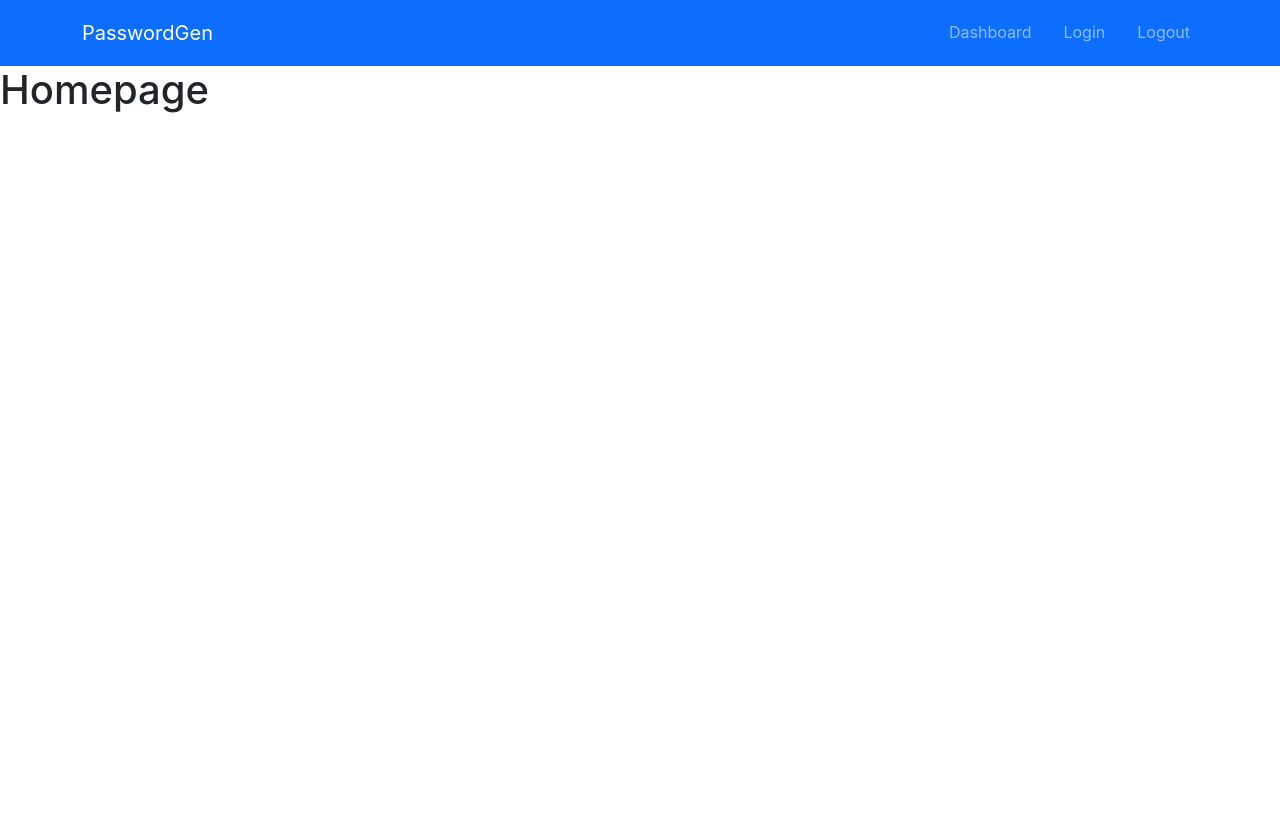
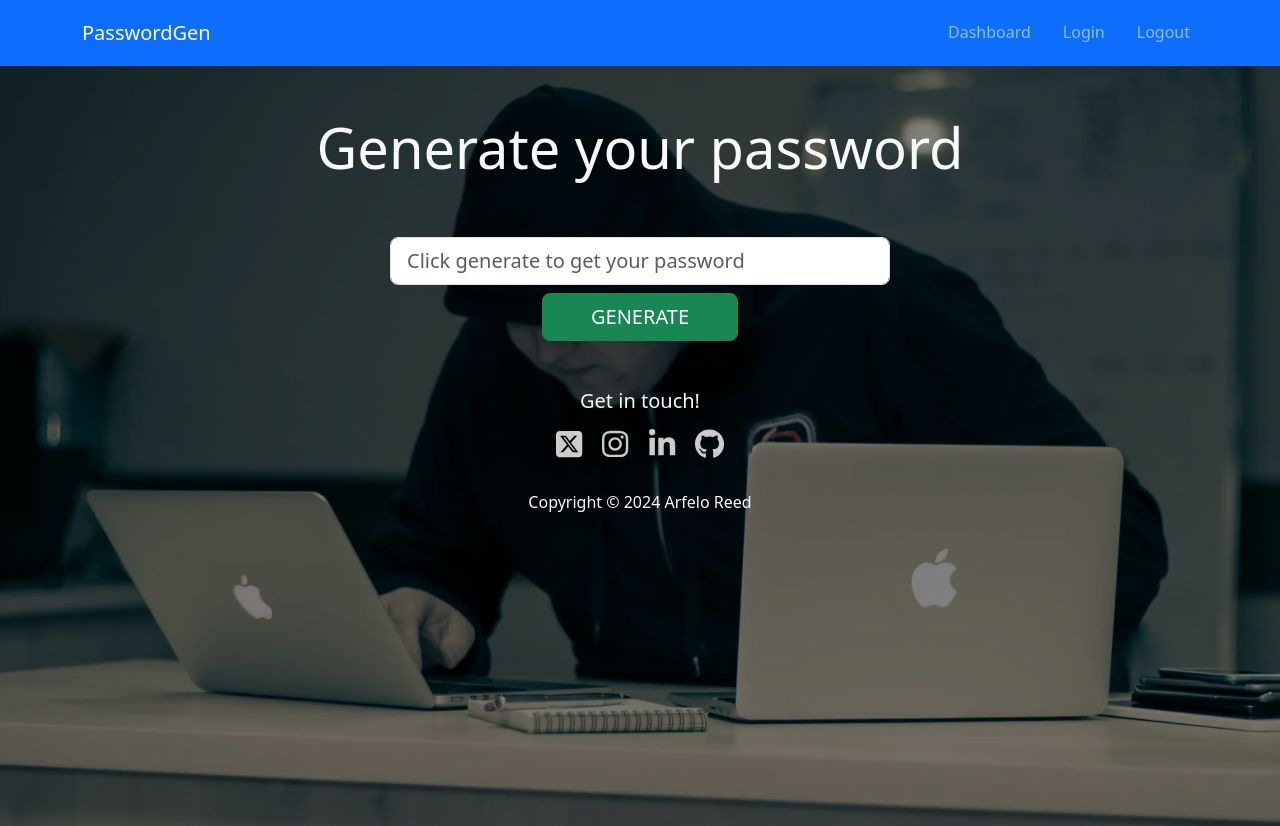
Before and after one commit to arfeloreed/passwordGen-web, a React (Create React App) app in the folder client/: page / in a window 1280 px wide. Before the commit the page ends 800 px from the top, so only its background shows below. Built offline with nearby package versions, Linux system fonts and the light colour scheme.

Commit message:
second commit

```diff
--- a/client/package.json
+++ b/client/package.json
@@ -3,6 +3,9 @@
   "version": "0.1.0",
   "private": true,
   "dependencies": {
+    "@fortawesome/fontawesome-svg-core": "^6.5.2",
+    "@fortawesome/free-brands-svg-icons": "^6.5.2",
+    "@fortawesome/react-fontawesome": "^0.2.2",
     "@react-oauth/google": "^0.12.1",
     "@testing-library/jest-dom": "^5.17.0",
     "@testing-library/react": "^13.4.0",
--- /dev/null
+++ b/client/src/assets/styles/_home.scss
@@ -0,0 +1,19 @@
+#homeCon {
+  background: url("../images/home.webp");
+  min-height: 95vh;
+  background-position: center;
+  background-size: cover;
+  position: relative;
+
+  &::before {
+    content: "";
+    width: 100%;
+    height: 100%;
+    background-color: #000;
+    position: absolute;
+    top: 0;
+    left: 0;
+    opacity: 0.5;
+    z-index: 0;
+  }
+}
--- a/client/src/assets/styles/index.scss
+++ b/client/src/assets/styles/index.scss
@@ -1,13 +1,28 @@
-body {
-  margin: 0;
-  font-family: -apple-system, BlinkMacSystemFont, 'Segoe UI', 'Roboto', 'Oxygen',
-    'Ubuntu', 'Cantarell', 'Fira Sans', 'Droid Sans', 'Helvetica Neue',
-    sans-serif;
-  -webkit-font-smoothing: antialiased;
-  -moz-osx-font-smoothing: grayscale;
+@import "_home";
+
+.genpassBlock {
+  width: 100%;
+  max-width: 500px;
 }
 
-code {
-  font-family: source-code-pro, Menlo, Monaco, Consolas, 'Courier New',
-    monospace;
+.socials {
+  a {
+    font-size: 30px;
+    text-decoration: none;
+    margin: 0 10px;
+    color: #ccc;
+    transition: all 0.3s ease;
+
+    svg {
+      transition: all 0.3s ease;
+    }
+
+    &:hover {
+      color: green;
+
+      svg {
+        transform: translateY(-10px);
+      }
+    }
+  }
 }
--- /dev/null
+++ b/client/src/components/GenPass.jsx
@@ -0,0 +1,37 @@
+import React, { useState } from "react";
+
+function GenPass() {
+  const [password, setPassword] = useState("");
+
+  // helper functions
+  function generate() {
+    const str = "abcdefghijklmnopqrstuvwxyzABCDEFGHIJKLMNOPQRSTUVWXYZ0123456789";
+    let res = "";
+    for (let i = 0; i < 15; i++) {
+      res += str[Math.floor(Math.random() * str.length)];
+    }
+    setPassword(res);
+  }
+
+  return (
+    <div className="text-center">
+      <input
+        type="text"
+        name="password"
+        id="password"
+        className="form-control form-control-lg"
+        placeholder="Click generate to get your password"
+        value={password}
+      />
+      <button
+        type="button"
+        className="btn btn-lg btn-success px-5 mt-2"
+        onClick={generate}
+      >
+        GENERATE
+      </button>
+    </div>
+  );
+}
+
+export default GenPass;
--- a/client/src/routes/Home.jsx
+++ b/client/src/routes/Home.jsx
@@ -1,13 +1,59 @@
 import React from "react";
+import {
+  faGithub,
+  faSquareXTwitter,
+  faInstagram,
+  faLinkedinIn,
+} from "@fortawesome/free-brands-svg-icons";
+import { FontAwesomeIcon } from "@fortawesome/react-fontawesome";
 // components
 import Navbar from "../components/Navbar";
+import GenPass from "../components/GenPass";
 
 function Home() {
+  const year = new Date().getFullYear();
+
   return (
-    <div>
+    <>
       <Navbar />
-      <h1>Homepage</h1>
-    </div>
+      <div id="homeCon">
+        <div className="container text-light z-1 position-relative">
+          <div className="py-5 d-flex flex-column align-items-center text-center">
+            <h1 className="display-4">Generate your password</h1>
+            <div className="mt-5 genpassBlock">
+              <GenPass />
+            </div>
+          </div>
+
+          <div className="footer text-center">
+            <p className="h5">Get in touch!</p>
+            <div className="socials mb-4">
+              <a href="https://twitter.com/ReedTorralba" target="_blank" rel="noreferrer">
+                <FontAwesomeIcon icon={faSquareXTwitter} />
+              </a>
+              <a
+                href="https://www.instagram.com/reedtorz/"
+                target="_blank"
+                rel="noreferrer"
+              >
+                <FontAwesomeIcon icon={faInstagram} />
+              </a>
+              <a
+                href="https://www.linkedin.com/in/arfeloreed/"
+                target="_blank"
+                rel="noreferrer"
+              >
+                <FontAwesomeIcon icon={faLinkedinIn} />
+              </a>
+              <a href="https://github.com/arfeloreed" target="_blank" rel="noreferrer">
+                <FontAwesomeIcon icon={faGithub} />
+              </a>
+            </div>
+            <p>Copyright © {year} Arfelo Reed</p>
+          </div>
+        </div>
+      </div>
+    </>
   );
 }
 
```
Also changed, not shown: 2 other files (tests, documents, lock files or other folders).
